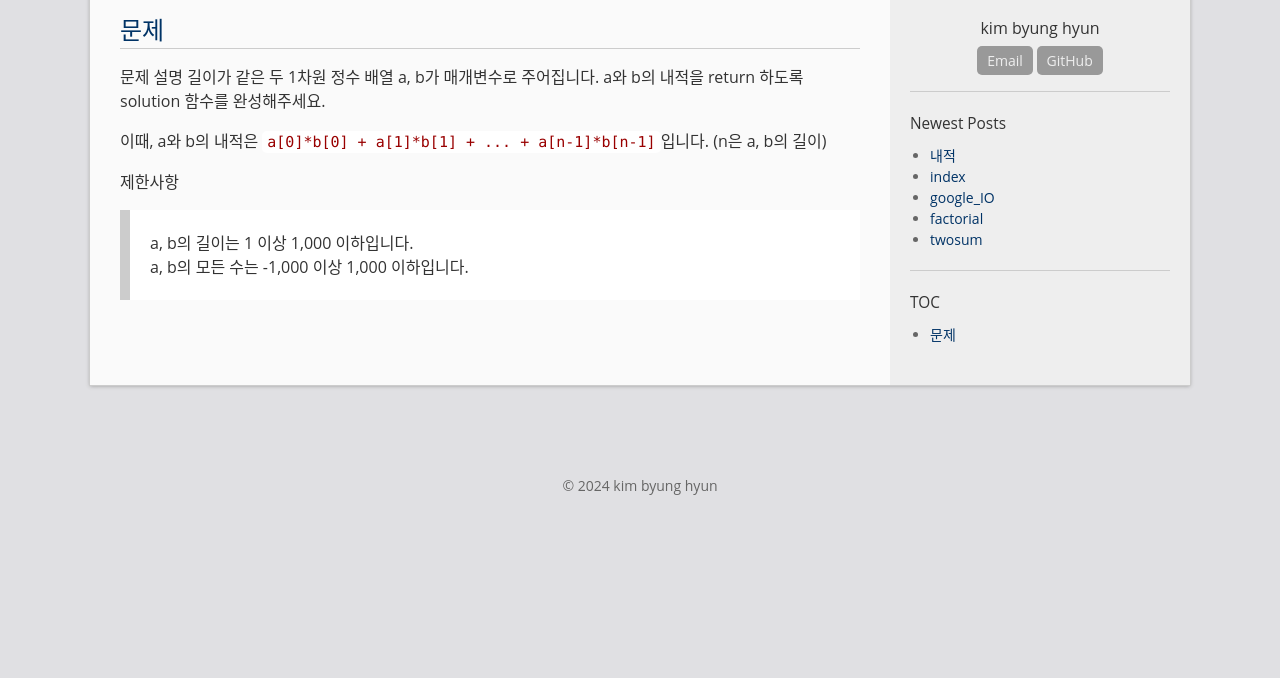
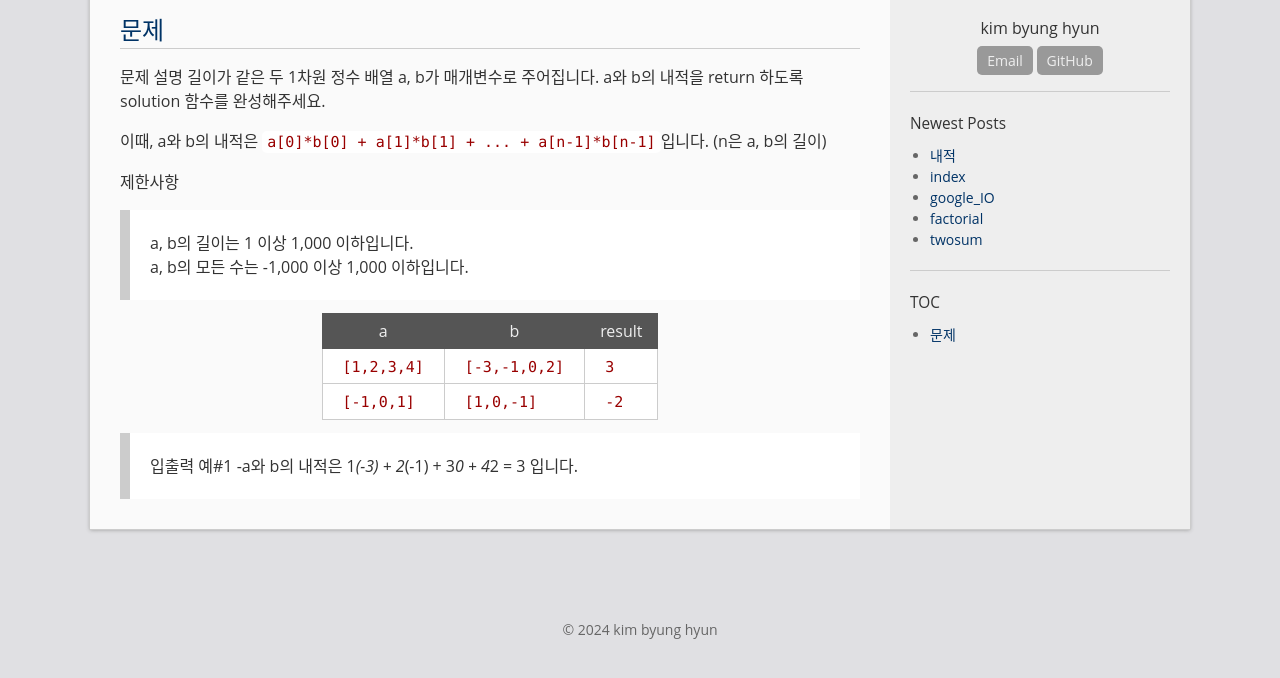
Before and after one commit to bh6366632/bh6366632.github.com, a Jekyll site: the page built from _posts/2024-04-21-inner_product.md, in a window 1280 px wide, cut to the strip 261-961 px from the top of the page. Shown: the top 678 px of the strip. Built offline with Jekyll 4.4.1, drawn with Linux system fonts in a browser that asks for light colours; before the commit the page ends 900 px from its top, so only the background shows below that.

Commit message:
Update 2024-04-21-inner_product.md

```diff
--- a/_posts/2024-04-21-inner_product.md
+++ b/_posts/2024-04-21-inner_product.md
@@ -18,3 +18,12 @@ permalink: /archivers/inner_product
 제한사항
 >a, b의 길이는 1 이상 1,000 이하입니다.
 >a, b의 모든 수는 -1,000 이상 1,000 이하입니다.
+
+
+|a|b|result|
+|------|---|---|
+|`[1,2,3,4]`|`[-3,-1,0,2]`|`3`|
+|`[-1,0,1]`|`[1,0,-1]`|`-2`|
+
+>입출력 예#1
+-a와 b의 내적은 1*(-3) + 2*(-1) + 3*0 + 4*2 = 3 입니다.
```
